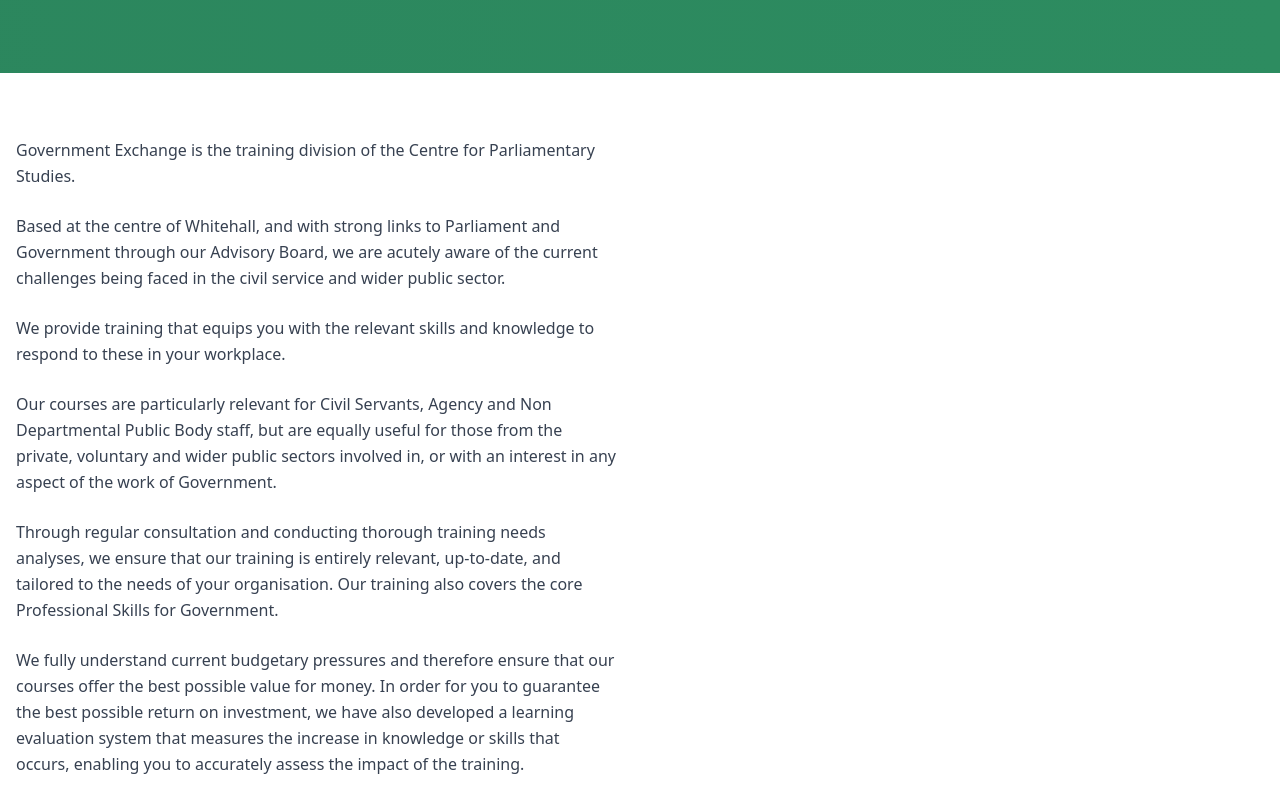
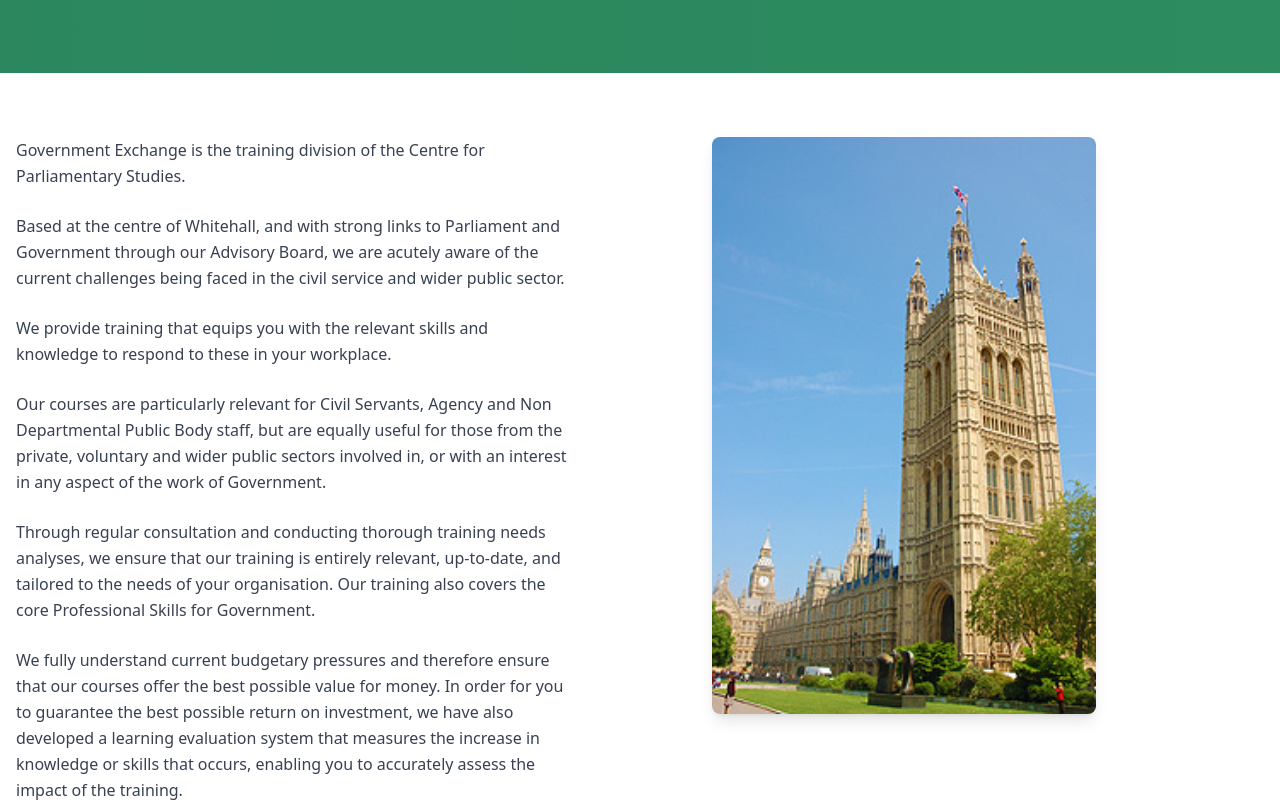
Before and after one commit to digitalconceptsmu/government-exchange-website, a Nuxt app: page /about in a window 1280 px wide. Shown: the part 480-1282 px from the top of the page. Built offline with nearby package versions, Linux system fonts and the light colour scheme.

Commit message:
feat(about): added image

```diff
--- a/components/About/About.vue
+++ b/components/About/About.vue
@@ -86,7 +86,7 @@
   <div id="about">
     <section class="py-16 bg-white">
       <div class="container mx-auto px-4">
-        <div class="grid lg:grid-cols-2 gap-12 items-start">
+        <div class="grid lg:grid-cols-2 gap-36 items-start">
           <div class="space-y-6">
             <p class="text-gray-700 leading-relaxed">
               Government Exchange is the training division of the Centre for
@@ -130,12 +130,12 @@
             </p>
           </div>
 
-          <div class="lg:sticky lg:top-8">
-            <!-- <img
-              src="/images/government-exchange-brochure.jpg"
+          <div class="lg:top-8">
+            <img
+              src="../../public/images/westminster1.jpg"
               alt="Government Exchange Brochure"
-              class="w-full rounded-lg shadow-lg"
-            /> -->
+              class="w-96 rounded-lg shadow-lg"
+            />
           </div>
         </div>
       </div>
```
Also changed, not shown: public/images/westminster1.jpg (added).
